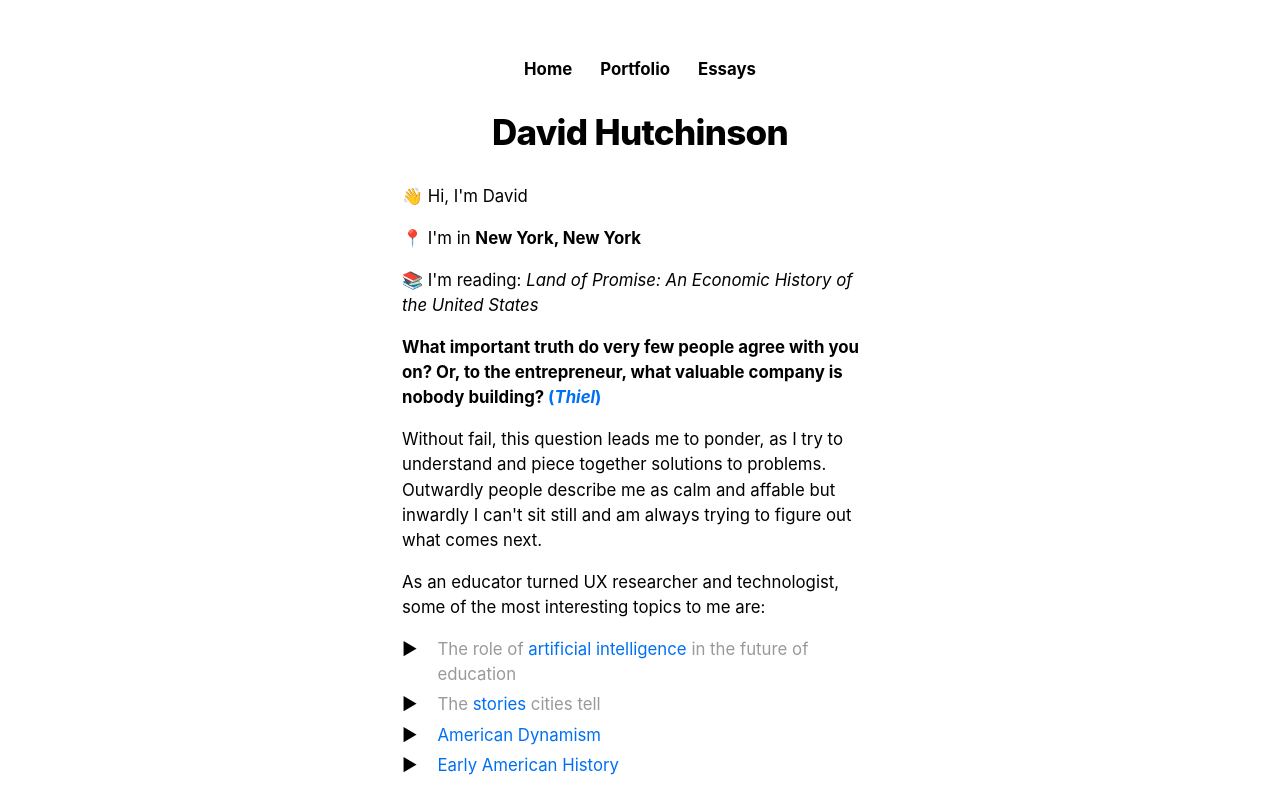
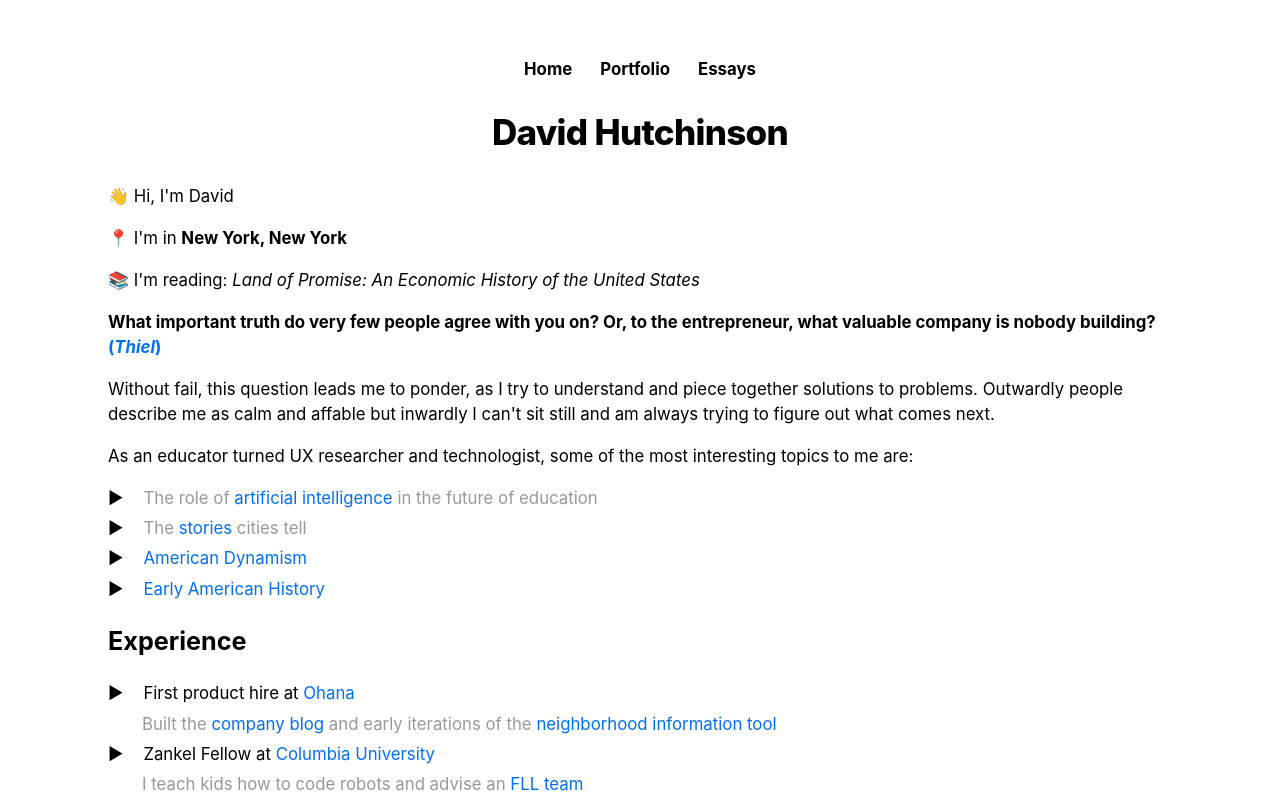
Before and after one commit to dvdhutch/dvdhutch-personal-site, a Next.js app: page / in a window 1280 px wide. Shown: the top 800 px of the page. Built offline with nearby package versions, Linux system fonts and the light colour scheme.

Commit message:
Update layout.module.css

```diff
--- a/components/layout.module.css
+++ b/components/layout.module.css
@@ -1,6 +1,6 @@
 .container {
-    max-width: 36rem;
-    padding: 0 1rem;
+    max-width: 80rem;
+    padding: 0 2rem;
     margin: 3rem auto 6rem;
   }
 
```
